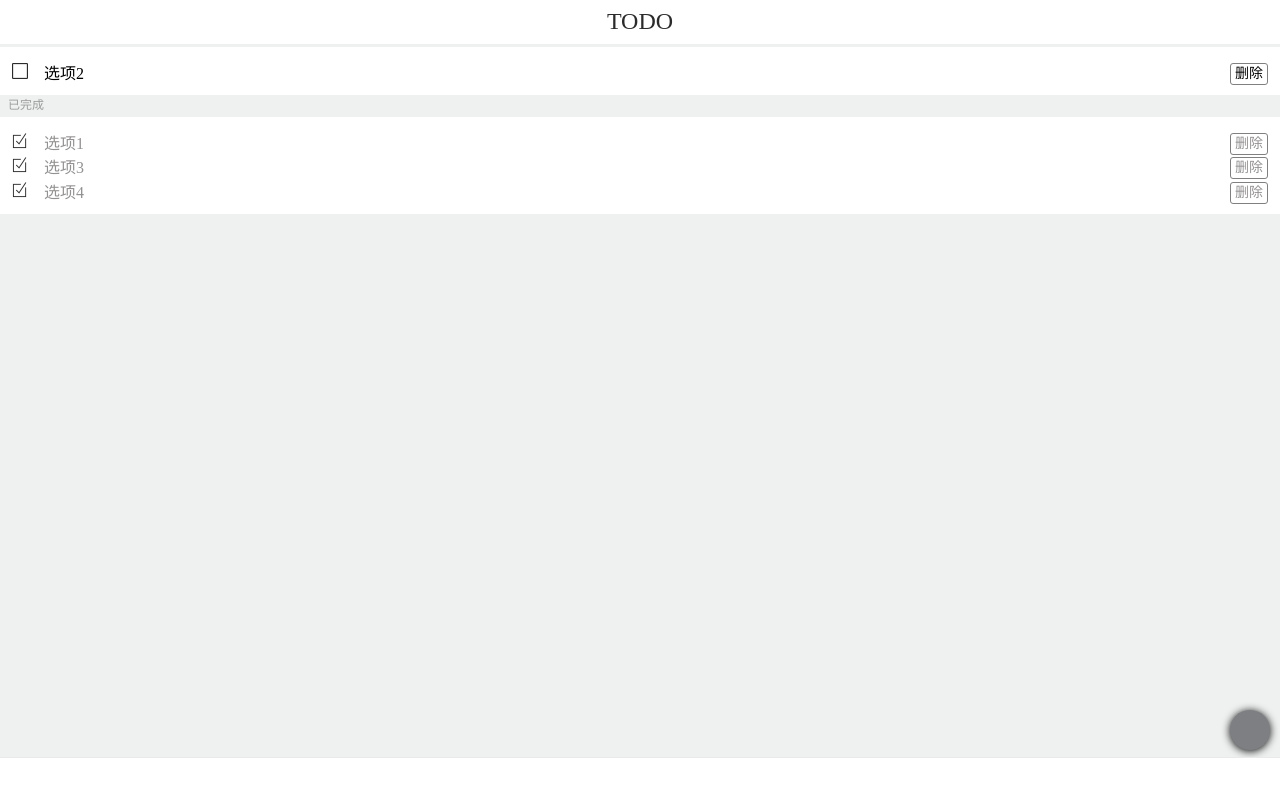
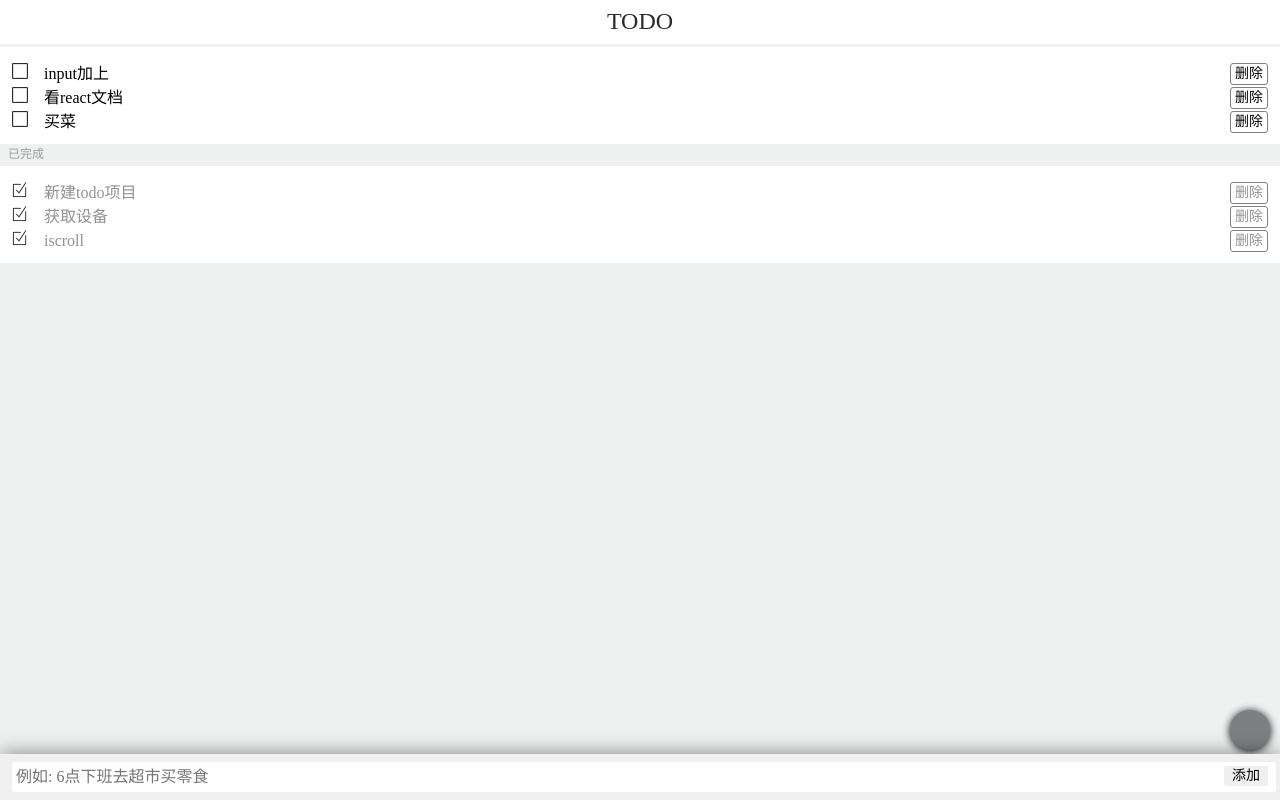
Before and after one commit to liuzheGit/vue-todo, a Vue app: page / in a window 1280 px wide. Built offline with nearby package versions, Linux system fonts and the light colour scheme.

Commit message:
功能完成

```diff
--- a/src/App.vue
+++ b/src/App.vue
@@ -40,6 +40,10 @@
         <use xlink:href="#icon-jiaru"></use>
       </svg>
     </div>
+
+    <div class="app-input">
+      <input type="text" placeholder="例如: 6点下班去超市买零食" v-model="newItemText"><button class="input-add" @click="addList">添加</button>
+    </div>
 <!-- 底部 -->
     <div class="bottom">
       <ul>
@@ -78,30 +82,36 @@ export default {
       myList: [
         {
           id: 0,
-          text: '选项1',
+          text: '新建todo项目',
           state: true
         },
         {
           id: 1,
-          text: '选项2',
+          text: 'input加上',
           state: false
         },
         {
           id: 3,
-          text: '选项3',
+          text: '获取设备',
           state: true
         },
         {
           id: 4,
-          text: '选项4',
+          text: 'iscroll',
           state: true
+        },
+        {
+          id: 5,
+          text: '看react文档',
+          state: false
+        },
+        {
+          id: 6,
+          text: '买菜',
+          state: false
         }
       ],
-      newItem:{
-        id: this.initId,
-        state: false,
-        text: ''
-      }
+      newItemText: ''
     };
   },
   computed: {
@@ -117,6 +127,21 @@ export default {
     }
   },
   methods: {
+    addList(){
+      var temp = this.newItemText;
+      if(temp === ''){
+
+      }else{
+        this.initId = this.initId + 1;
+        var id = this.initId;
+
+        var newObj = {
+          id,state: false,text: temp
+        }
+        this.myList.unshift(newObj)
+        this.newItemText = '';
+      }
+    },
     changeBox(id){
       var item = this.myList.filter((item) =>{
         return item.id === id
@@ -237,7 +262,6 @@ header .app-title {
   font-size: 12px;
 }
 
-
 .app-add{
   position: fixed;
   width: 40px;
@@ -250,4 +274,38 @@ header .app-title {
   line-height: 40px;
   box-shadow: 0px 1px 8px 0px black;
 }
+
+.app-input{
+  position: fixed;
+  bottom: 0;
+  z-index: 10;
+  background: #F0F0F0;
+  padding: 6px 8px;
+  width: 100%;
+  box-shadow: 0px -1px 20px 0px #0000006e;
+}
+.app-input input{
+  width: 100%;
+  vertical-align: top;
+  border: none;
+  outline: none;
+  margin: 2px 4px;
+  border-radius: 3px;
+  height: 30px;
+  padding: 0 20px 0 4px;
+  font-size: 16px;
+
+}
+
+.app-input .input-add{
+  margin-left: 5px;
+  position: absolute;
+  right: 12px;
+  top: 12px;
+  outline: none;
+  border: none;
+  font-size: 14px;
+  padding: 2px 8px;
+  border-radius: 2px;
+}
 </style>
```
